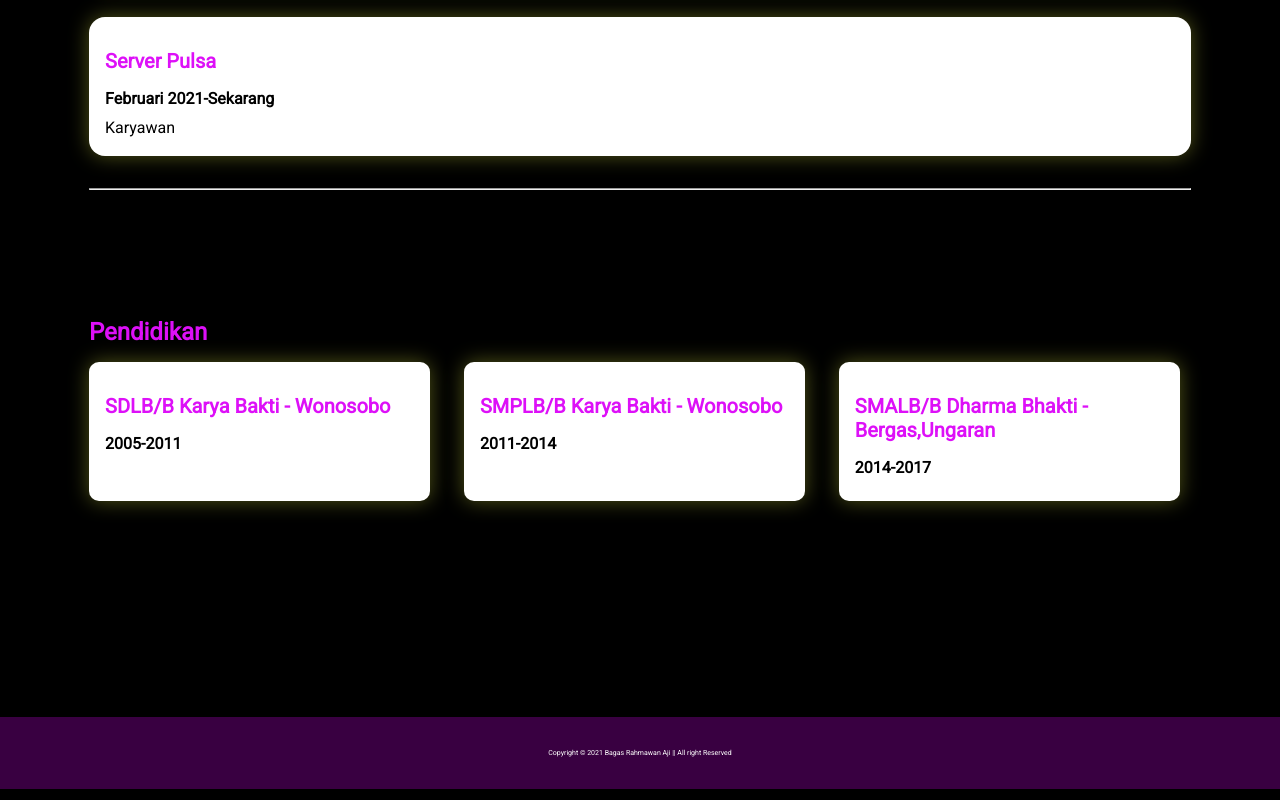
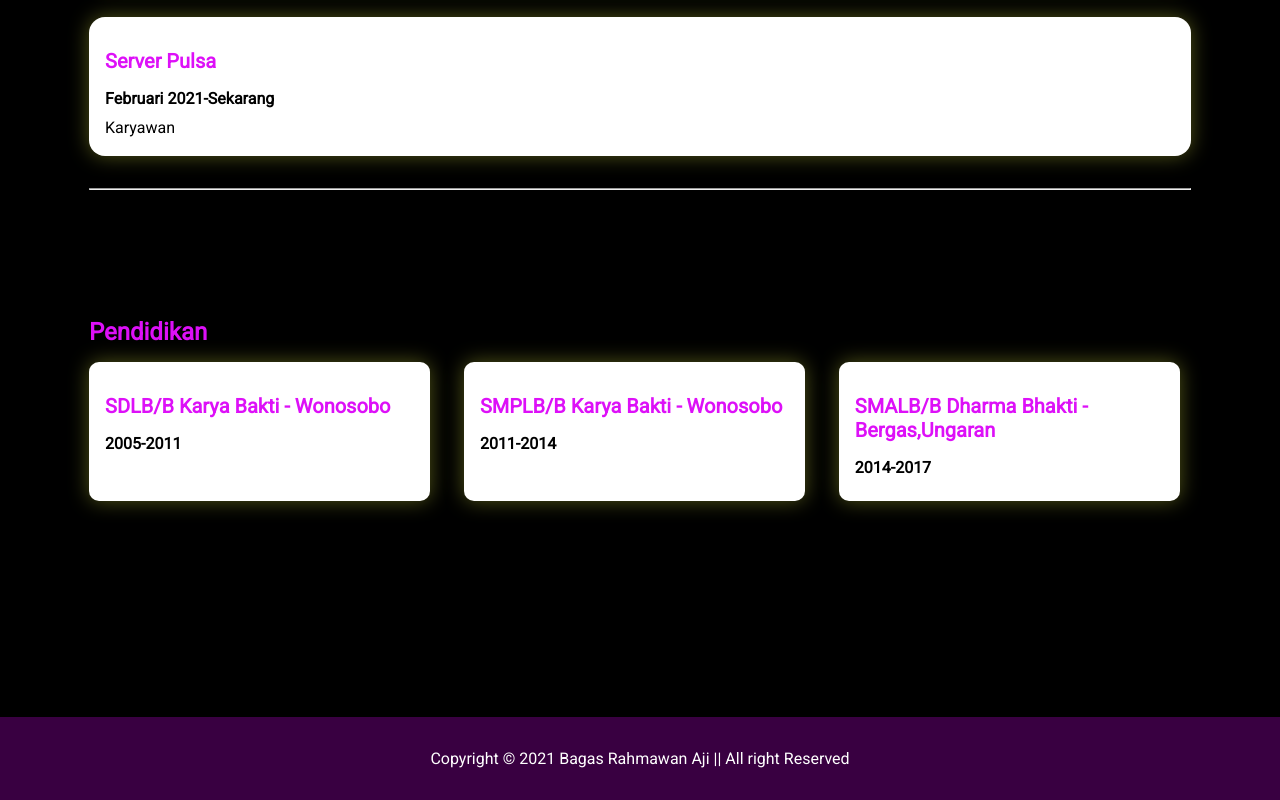
Before and after one commit to bagasrah1/03_bagasrahmawan.a_bab6.portfolio.website, a plain HTML site: page index.html in a window 1280 px wide. Shown: the part 2682-3482 px from the top of the page. Drawn offline with Linux system fonts and the light colour scheme.

Commit message:
Update style.css

```diff
--- a/style.css
+++ b/style.css
@@ -217,7 +217,7 @@ hr{
 footer{
     text-align: center;
     padding: 32px;
-    font-size: 7px;
+    font-size: 16px;
     background-color: #390041;
     color: white;
 }
```
